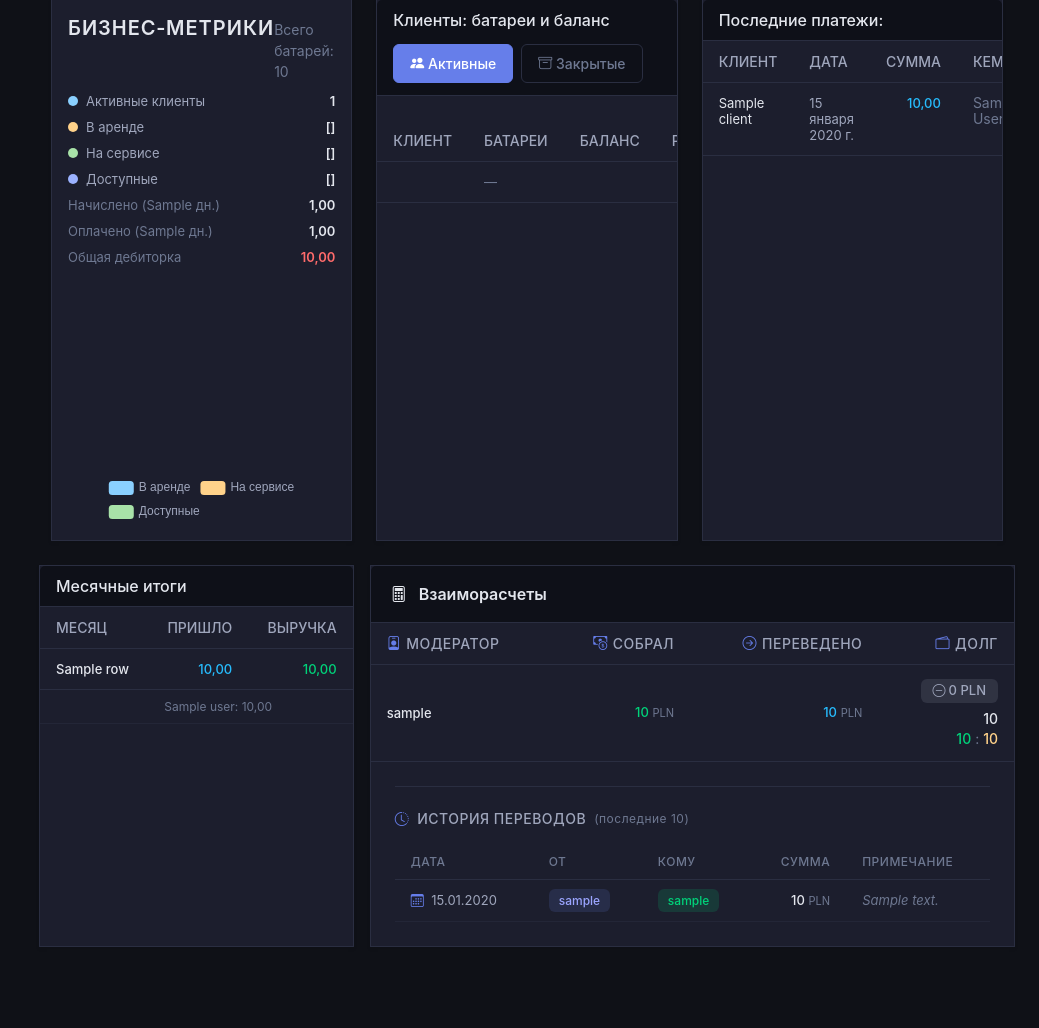
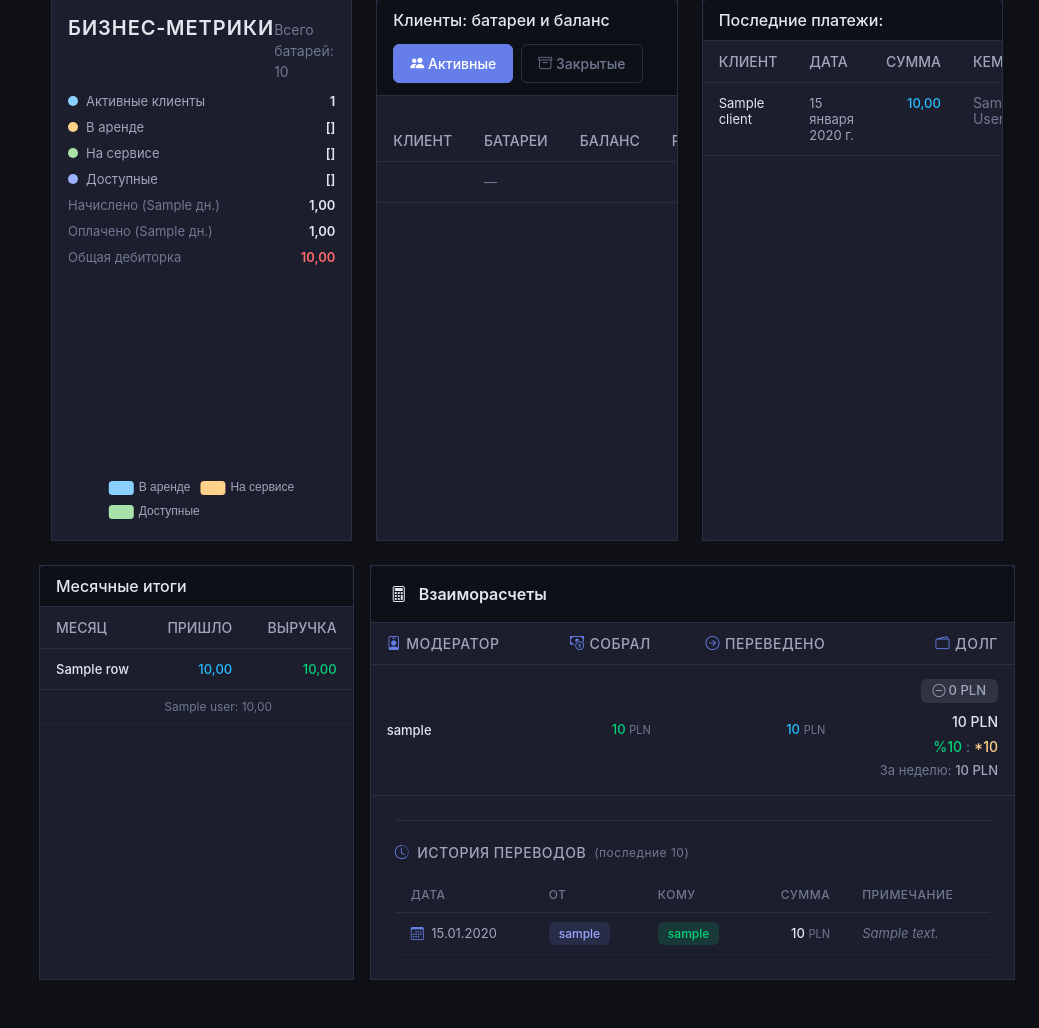
Before and after one commit to gaagnec/batteryRental-3, a Django app: template rental/templates/admin/dashboard.html in a window 1280 px wide. Shown: the part 203-1231 px from the top of the page, without its empty margins (241-1280 px from the left). Run offline with Django 5.2, Linux system fonts and the light colour scheme; tables that the repository leaves empty hold one stand-in row (values such as "Sample post"); the template is opened without the code that fills it: values that come from a table or form of the project are taken from there, most other values are stand-ins (such as "Sample title", 1, 10 or a date in 2020); parts of the project's set-up code (start-up, migrations or seed data) failed here and were passed over; some libraries are stand-ins or nearby versions.

Commit message:
Fix battery transfer validation and dashboard reward display - Add validation for moderator city restrictions in battery transfers - Add validation for battery assignment to rental (must match rental city) - Fix dashboard reward display: add % and * symbols, restore weekly collection row

```diff
--- a/rental/templates/admin/dashboard.html
+++ b/rental/templates/admin/dashboard.html
@@ -322,13 +322,16 @@
                             <i class="bi bi-dash-circle" style="margin-right: 3px;"></i>0 PLN
                           </span>
                         {% endif %}
-                        {% if debt.reward %}
-                          <div style="margin-top: 0.5rem; font-size: 0.875rem;">
-                            <div style="color: #e3e6ed; font-weight: 500;">{{ debt.collected|floatformat:0 }}</div>
+                        {% if debt.partner.city %}
+                          <div style="margin-top: 0.5rem; font-size: 0.875rem; line-height: 1.5;">
+                            <div style="color: #e3e6ed; font-weight: 500;">{{ debt.collected|floatformat:0 }} PLN</div>
                             <div style="margin-top: 0.25rem;">
-                              <span style="color: #00d27a; font-weight: 500;">{{ debt.reward|floatformat:0 }}</span>
+                              <span style="color: #00d27a; font-weight: 500;">%{{ debt.reward|floatformat:0 }}</span>
                               <span style="color: #6e7891;"> : </span>
-                              <span style="color: #ffd28a; font-weight: 500;">{{ debt.difference|floatformat:0 }}</span>
+                              <span style="color: #ffd28a; font-weight: 500;">*{{ debt.difference|floatformat:0 }}</span>
+                            </div>
+                            <div style="margin-top: 0.25rem; color: #6e7891; font-size: 0.8125rem;">
+                              За неделю: <span style="color: #9fa6bc; font-weight: 500;">{{ debt.collected_last_week|floatformat:0 }} PLN</span>
                             </div>
                           </div>
                         {% endif %}
```
Also changed, not shown: rental/admin.py (+20 -1 lines).
